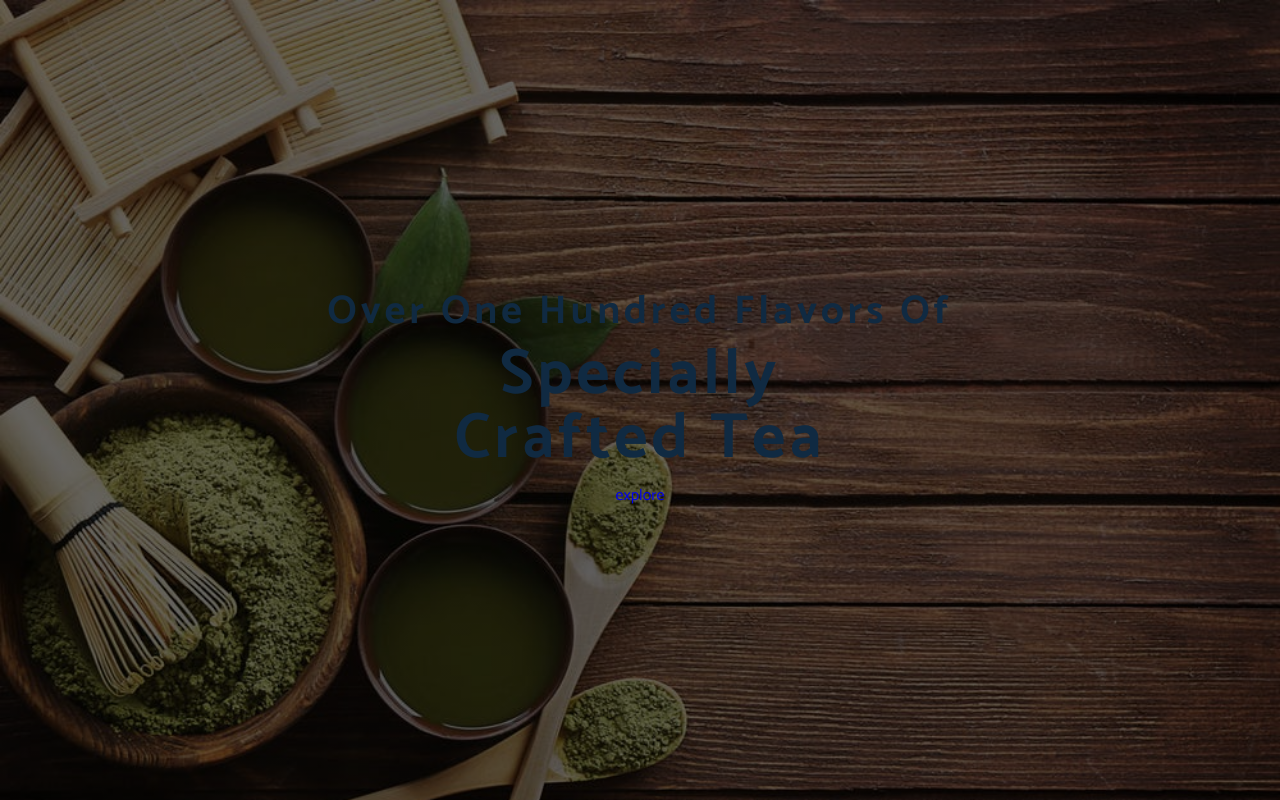
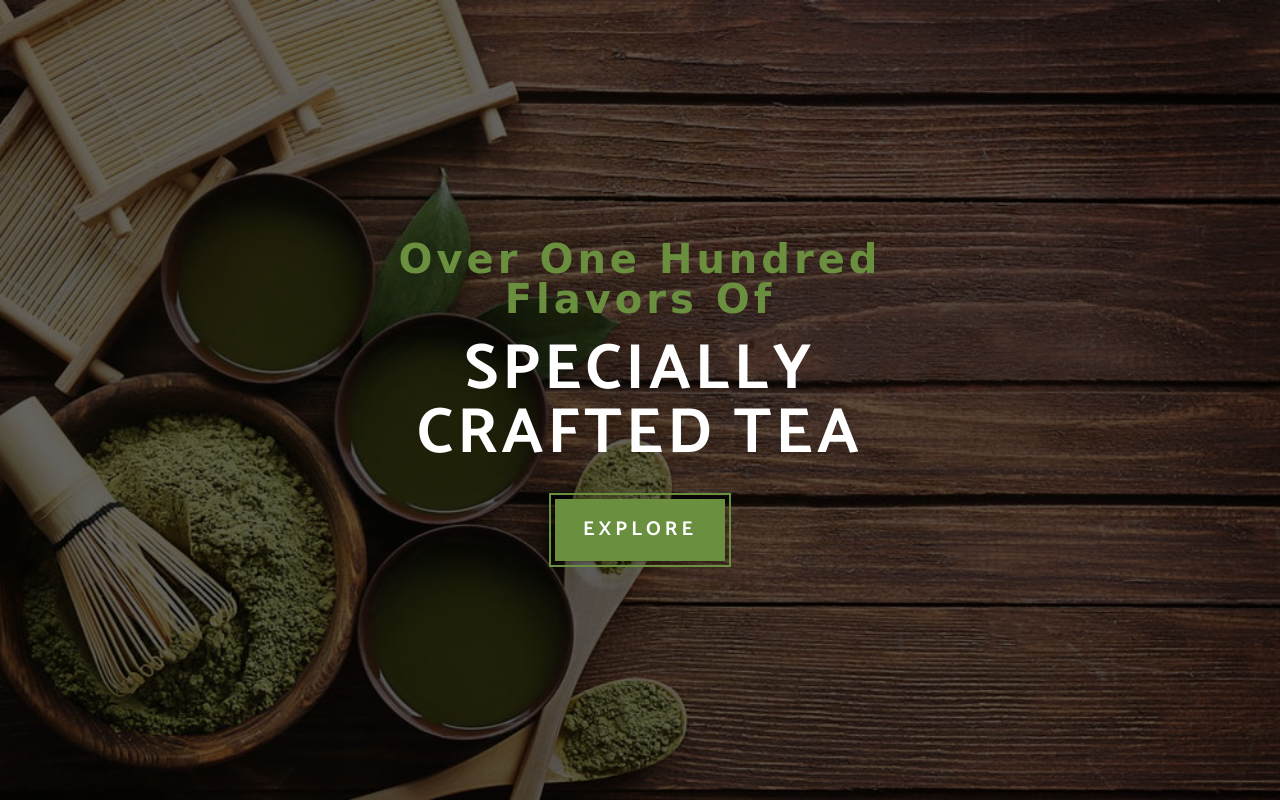
Before and after one commit to safiabdulhadi/tea_station_webiste, a plain HTML site: page index.html in a window 1280 px wide. Drawn offline with Linux system fonts and the light colour scheme; a web font is replaced by a local one.

Commit message:
finish first section header

```diff
--- a/css/styles.css
+++ b/css/styles.css
@@ -99,8 +99,30 @@ p {
 
 /* ======  more global css  ======= */
 
+.btn {
+    text-transform: uppercase;
+    background-color: var(--clr-primary);
+    color: var(--clr-White);
+    padding: 0.75rem 1rem;
+    letter-spacing: var(--Spacing);
+    display: inline-block;
+    font-weight: 700;
+    transition: var(--transition);
+    font-size: 1rem;
+    border: none;
+    cursor: pointer;
+    box-shadow: 0 1px 3px rgba(0, 0, 0, 0.2);
+}
 
-/* ------This is the Header saction start----- */
+.btn:hover {
+    color: var(--clr-primary);
+    background: var(--clr-primary-light);
+}
+
+
+/* ------
+This is the Header saction start
+----- */
 
 .header {
     min-height: 100vh;
@@ -108,7 +130,7 @@ p {
     background-repeat: no-repeat;
     background-size: cover;
     position: relative;
-    /* animation */
+    /* --------- animation --------- */
     overflow-x: hidden;
 }
 
@@ -121,3 +143,24 @@ p {
     transform: translate(-50%, -50%);
     /* background-color: white; */
 }
+
+.banner h2 {
+    font-family: var(--ff-secondary);
+    color: var(--clr-primary);
+    /* ===== animation =========== */
+}
+
+.banner h1 {
+    text-transform: uppercase;
+    color: var(--clr-White);
+    margin-top: 1.25rem;
+    margin-bottom: 2rem;
+    /* --------- animation-------- */
+}
+
+.banner-btn {
+    outline: 0.125rem solid var(--clr-primary);
+    outline-offset: 0.25rem;
+    font-size: 1.25rem;
+    padding: 1rem 1.75rem;
+}
--- a/index.html
+++ b/index.html
@@ -21,7 +21,7 @@
             <h1>
                 specially <br /> crafted tea
             </h1>
-            <a href="skills.html" class="btn bannerbtn">
+            <a href="skills.html" class="btn banner-btn">
         explore
       </a>
         </div>
```
